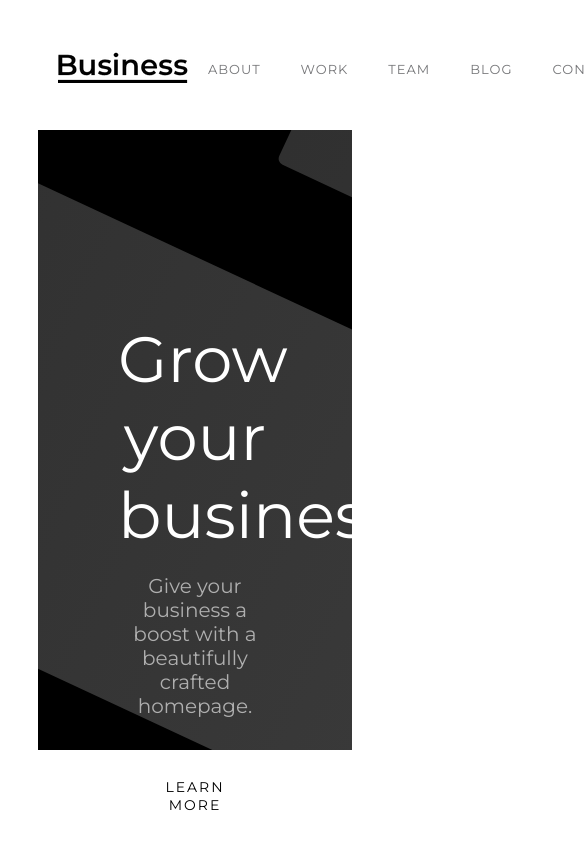
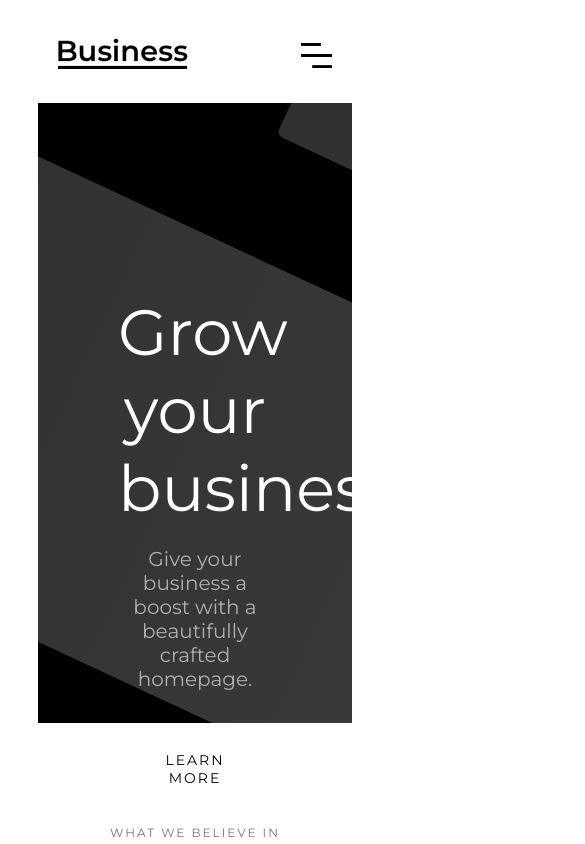
Before and after one commit to thegalluzz/webflow-template-remake, a Next.js app: page / in a window 390 px wide. Shown: the top 844 px of the page, 585 px wide, since content can reach past the window. Built offline with nearby package versions, Linux system fonts and the light colour scheme.

Commit message:
moving nav css in separate module and preparing for more refactoring

```diff
--- a/components/navbar.module.css
+++ b/components/navbar.module.css
@@ -48,10 +48,10 @@
     padding-right: 30px;
     padding-top: 15px;
     padding-bottom: 15px;
+    /*margin-right: 30px;*/
     background-color: black;
     border: none;
     color: white;
-    margin-right: 30px;
     font-family: Montserrat, sans-serif;
     letter-spacing: 1px;
 }
@@ -61,7 +61,48 @@
 }
 
 .NavLogo {
-    margin-left: 30px;
+    width: 100%;
+}
+
+.MenuImgDiv {
+    display: none;
+}
+
+.MenuImg {
+    display: none;
 }
 
 /*End Nav CSS*/
+
+@media screen and (max-width: 1024px) {
+
+    .Navbar {
+        background-color: white;
+    }
+
+    .MainButton {
+        display: none;
+    }
+
+    .NavigationItems {
+        display: none;
+    }
+
+    .MenuImgDiv {
+        display: block;
+        background-color: white;
+    }
+
+    .MenuImgDiv:active .NavigationItems {
+        background-color: aqua;
+        display: block;
+    }
+
+    .MenuImg {
+        display: block;
+        height: 25px;
+    }
+
+
+
+}
--- a/components/navbar.tsx
+++ b/components/navbar.tsx
@@ -5,7 +5,7 @@ export default function Navbar() {
     return (
         <nav className={styles.Navbar}>
             <div className={styles.NavbarWrapper}>
-                <Link href='/'><img src="/business-logo.png" alt="logo" className={styles.navlogo}/></Link>
+                <Link href='/'><img src="/business-logo.png" alt="logo" className={styles.NavLogo} /></Link>
                 <div className={styles.Menu}>
                     <div className={styles.NavigationItems}>
                         <Link href='/about' className={styles.NavigationItem}>ABOUT</Link>
@@ -16,6 +16,9 @@ export default function Navbar() {
                     </div>
                 </div>
                 <Link href='mailto:example@example.com'><button className={styles.MainButton} > CONTACT US </button></Link>
+                <div className={styles.MenuImgDiv}>
+                    <img src="/menu-icon.png" alt="logo" className={styles.MenuImg} />
+                </div>
             </div>
         </nav>
     )
--- a/styles/Home.module.css
+++ b/styles/Home.module.css
@@ -155,7 +155,9 @@
 .navigationitem:hover {
   opacity: 100%;
 }
+*/
 
+/*This is the main button globally*/
 .mainbutton {
   padding-left: 30px;
   padding-right: 30px;
@@ -172,12 +174,12 @@
 .mainbutton:hover {
   cursor: pointer;
 }
-
+/*
 .navlogo {
   margin-left: 30px;
 }
 
- End Nav CSS*/
+End Nav CSS*/
 
 /* Begin index css */
 .headersection {
```
Also changed, not shown: public/menu-icon.png (added).
